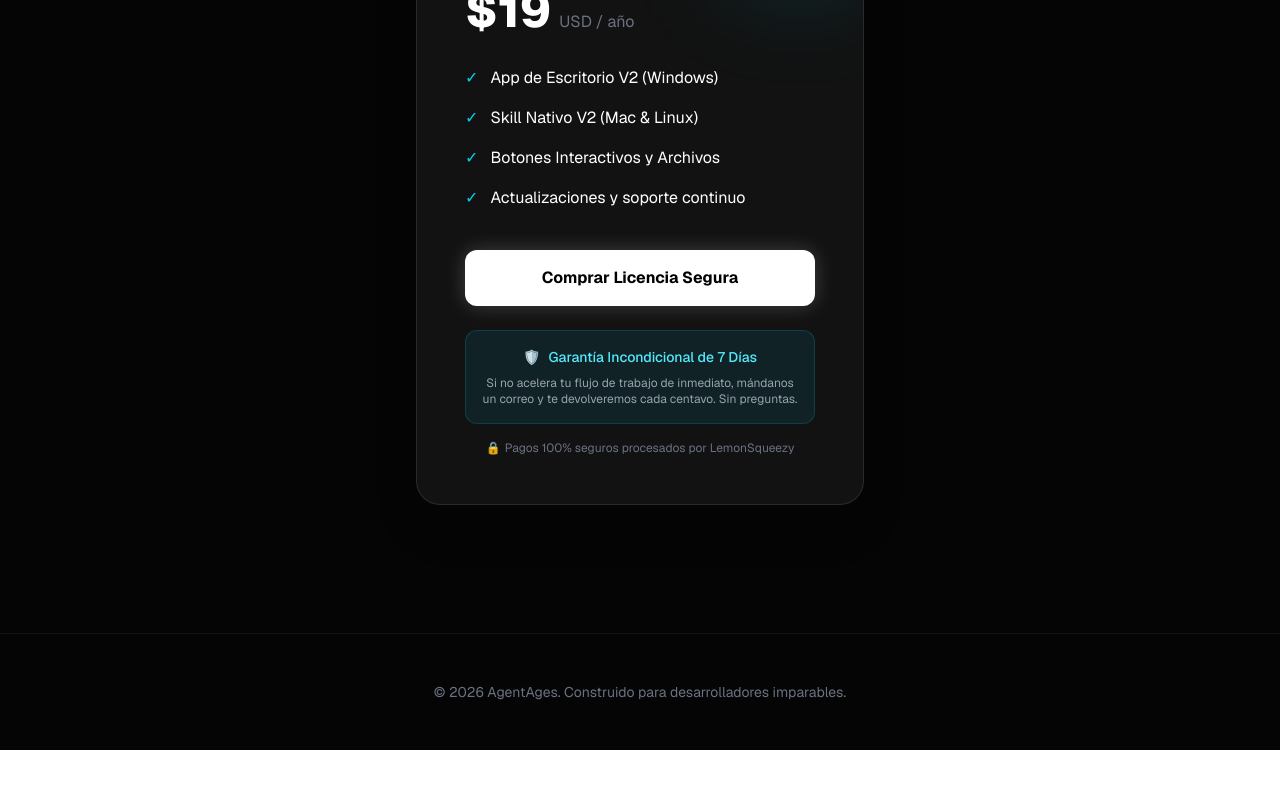
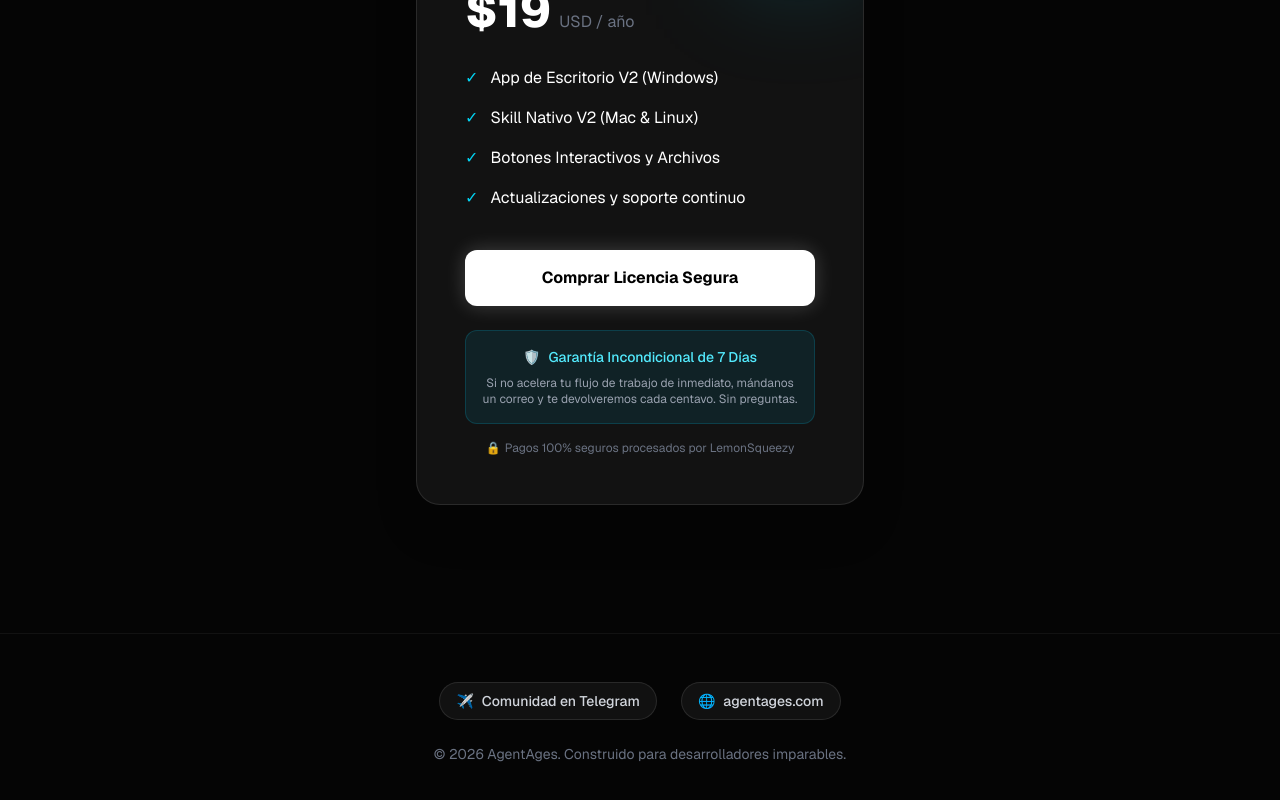
Before and after one commit to IdeasG/agentages, a Next.js app: page / in a window 1280 px wide. Shown: the part 3910-4710 px from the top of the page. Before the commit the page ends 4660 px from the top, so only its background shows below. Built offline with nearby package versions, Linux system fonts and the light colour scheme.

Commit message:
Agregar canal de Telegram AgentAges al footer

```diff
--- a/src/app/page.tsx
+++ b/src/app/page.tsx
@@ -188,6 +188,22 @@ export default function Home() {
 
       {/* Footer */}
       <footer className="border-t border-white/5 py-12 px-8 text-center text-gray-500 text-sm">
+        <div className="flex items-center justify-center gap-6 mb-6">
+          <a
+            href="https://t.me/AgentAges"
+            target="_blank"
+            rel="noopener noreferrer"
+            className="flex items-center gap-2 px-4 py-2 rounded-full bg-white/5 hover:bg-cyan-500/20 border border-white/10 hover:border-cyan-500/30 text-gray-300 hover:text-cyan-400 transition-all duration-300 text-sm font-medium"
+          >
+            <span>✈️</span> Comunidad en Telegram
+          </a>
+          <a
+            href="https://agentages.com"
+            className="flex items-center gap-2 px-4 py-2 rounded-full bg-white/5 hover:bg-white/10 border border-white/10 text-gray-300 hover:text-white transition-all duration-300 text-sm font-medium"
+          >
+            <span>🌐</span> agentages.com
+          </a>
+        </div>
         <p>© 2026 AgentAges. Construido para desarrolladores imparables.</p>
       </footer>
     </main>
```
